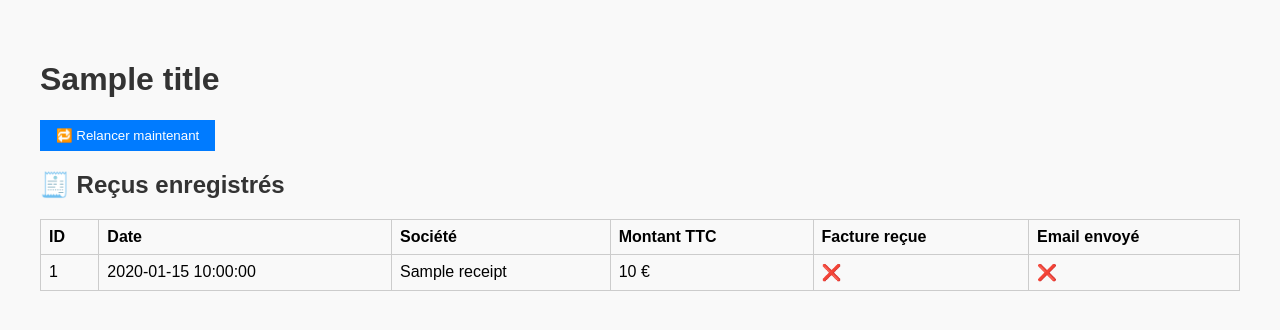
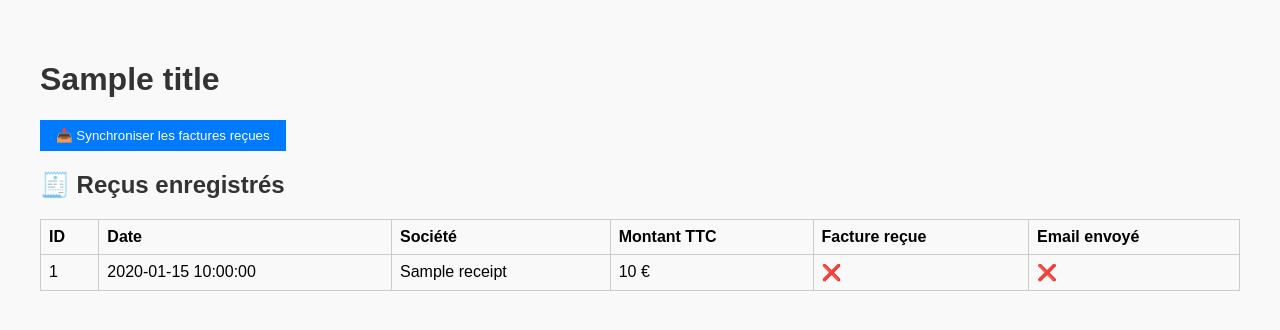
Before and after one commit to Poupou2112/VATrecovery, a FastAPI app: template app/templates/dashboard.html in a window 1280 px wide. Shown: the top 330 px of the page. Run offline with FastAPI, Linux system fonts and the light colour scheme; the template is opened without the code that fills it: most values are stand-ins (such as "Sample title", 1, 10 or a date in 2020).

Commit message:
Update dashboard.html

```diff
--- a/app/templates/dashboard.html
+++ b/app/templates/dashboard.html
@@ -1,8 +1,8 @@
 {% extends "layout.html" %}
 {% block content %}
 
-<form method="post" action="/force-relance">
-  <button type="submit" class="btn">🔁 Relancer maintenant</button>
+<form method="post" action="/sync-inbox" style="margin-top: 1rem;">
+  <button type="submit" class="btn">📥 Synchroniser les factures reçues</button>
 </form>
 
 <h2>🧾 Reçus enregistrés</h2>
```
